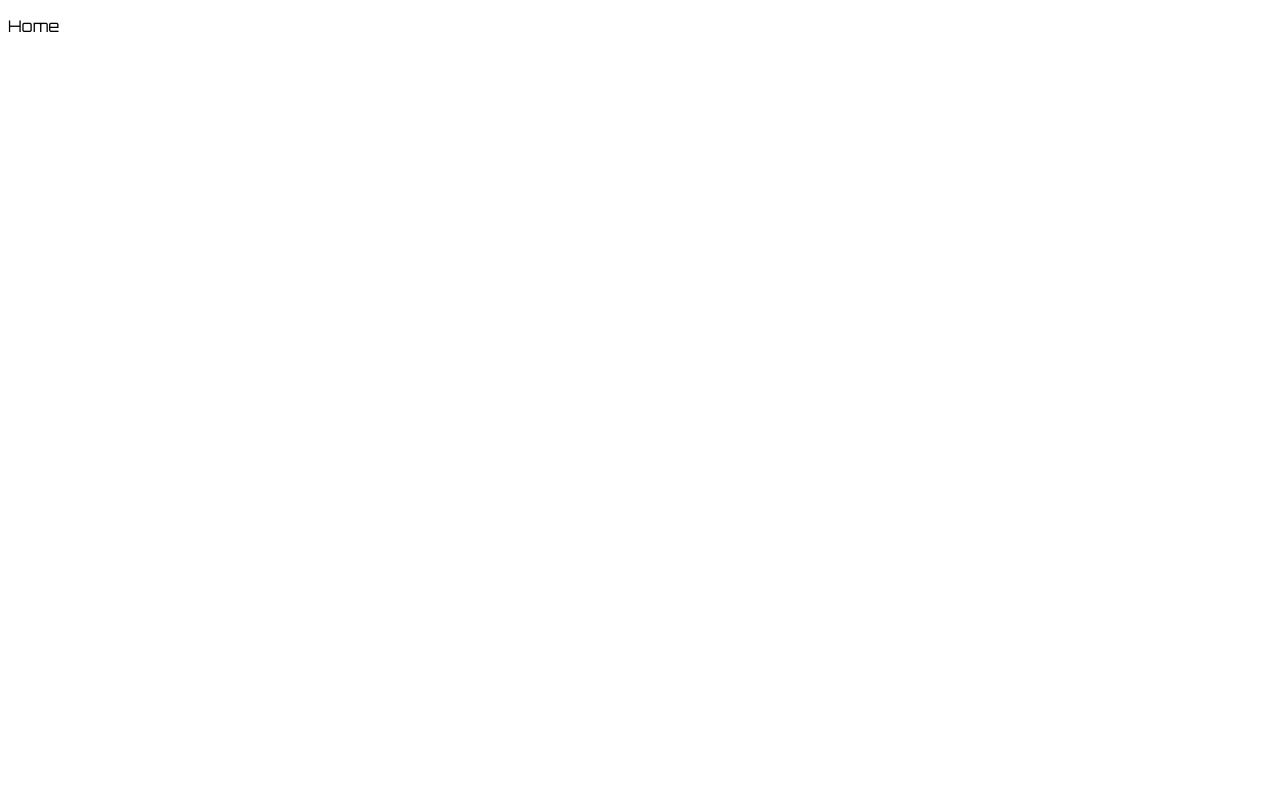
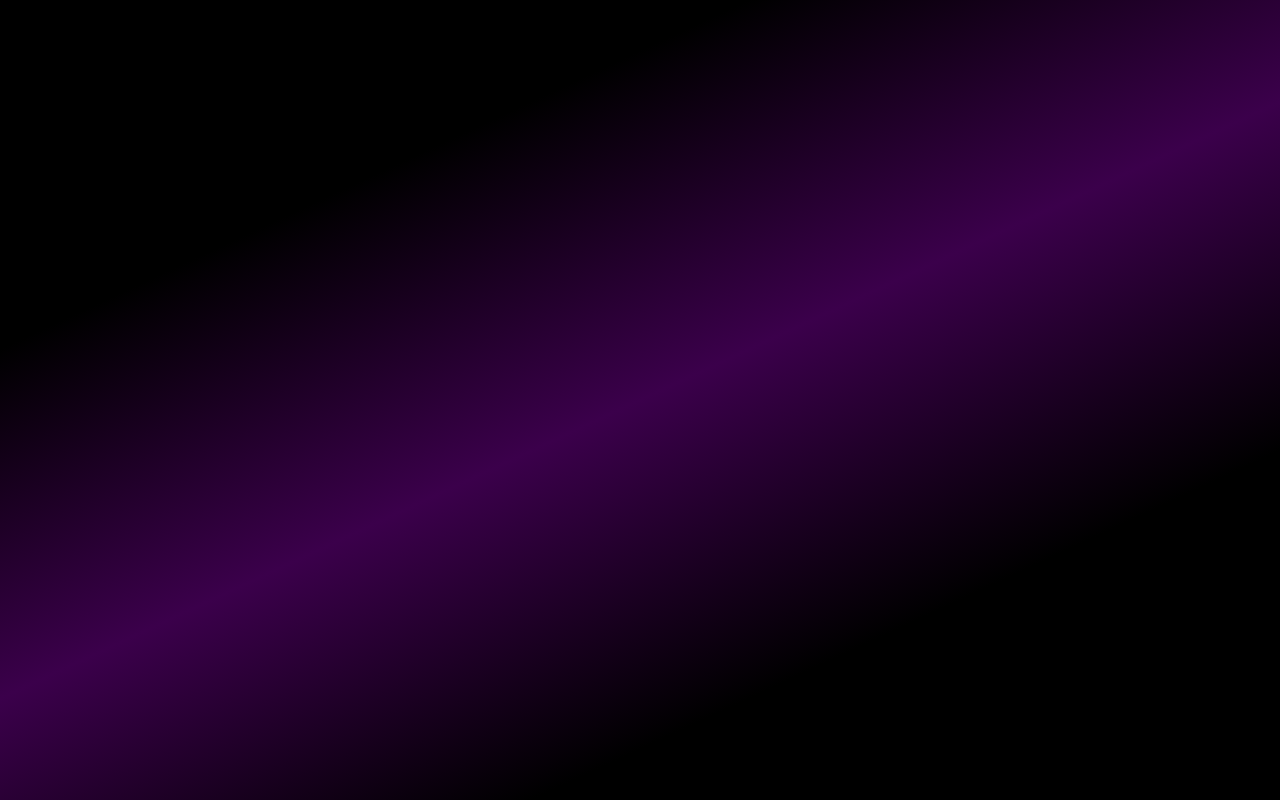
Before and after one commit to waleed2000x/CineX, a React (Vite) app: page / in a window 1280 px wide. Built offline with nearby package versions, Linux system fonts and the light colour scheme; a web font is replaced by a local one.

Commit message:
Theme ContextAdded

```diff
--- a/src/App.jsx
+++ b/src/App.jsx
@@ -1,13 +1,18 @@
 import { Route, Routes } from "react-router-dom";
 import "./scss/index.css";
 import Home from "./components/Home/Home";
+import { ThemeContext, themes } from "./components/themeContext/ThemeContext";
+import { useState } from "react";
 function App() {
+  const [theme, setTheme] = useState(themes.dark);
   return (
-    <>
-      <Routes>
-        <Route path="/" element={<Home />} />
-      </Routes>
-    </>
+    <ThemeContext.Provider value={{ theme, setTheme }}>
+      <div className="app">
+        <Routes>
+          <Route path="/" element={<Home />}></Route>
+        </Routes>
+      </div>
+    </ThemeContext.Provider>
   );
 }
 
--- a/src/components/Appbar/Appbar.jsx
+++ b/src/components/Appbar/Appbar.jsx
@@ -1,3 +1,5 @@
+import WideScreen from "./WideScreen/WideScreen";
+
 export default function Appbar() {
-  return <div>Appbar</div>;
+  return <WideScreen />;
 }
--- a/src/components/Appbar/WideScreen/WideScreen.jsx
+++ b/src/components/Appbar/WideScreen/WideScreen.jsx
@@ -1,3 +1,17 @@
+import { ThemeContext } from "../../themeContext/ThemeContext";
+import { useContext } from "react";
+import { themes } from "../../themeContext/ThemeContext";
+
 export default function WideScreen() {
-  return <div>WideScreen</div>;
+  const { theme, setTheme } = useContext(ThemeContext);
+  const handleTheme = () => {
+    setTheme(theme === themes.light ? themes.dark : themes.light);
+    console.log(theme);
+    console.log(themes);
+  };
+  return (
+    <div onClick={handleTheme} className="wideScreenParent">
+      <h1>WideScreen</h1>
+    </div>
+  );
 }
--- a/src/components/Home/Home.jsx
+++ b/src/components/Home/Home.jsx
@@ -1,6 +1,9 @@
+import Appbar from "../Appbar/Appbar";
+
 export default function Home() {
   return (
     <div>
+      <Appbar />
       <p>Home</p>
     </div>
   );
--- /dev/null
+++ b/src/components/themeContext/ThemeContext.jsx
@@ -0,0 +1,8 @@
+import { createContext } from "react";
+
+export const themes = {
+  dark: "dark",
+  light: "light",
+};
+
+export const ThemeContext = createContext({});
--- a/src/scss/index.css
+++ b/src/scss/index.css
@@ -6,4 +6,18 @@
   font-family: "Kanit", sans-serif;
   font-family: "Poppins", sans-serif;
   font-family: "Orbitron", sans-serif;
+  margin: 0px;
+  padding: 0px;
+}
+
+.app {
+  min-height: 100vh;
+  background: rgb(0, 0, 0);
+  background: linear-gradient(155deg, rgb(0, 0, 0) 25%, rgb(59, 0, 75) 50%, rgb(0, 0, 0) 75%);
+  filter: progid:DXImageTransform.Microsoft.gradient(startColorstr="#000000",endColorstr="#000000",GradientType=1);
+}
+
+.wideScreenParent {
+  display: flex;
+  height: 100px;
 }/*# sourceMappingURL=index.css.map */
--- a/src/scss/index.scss
+++ b/src/scss/index.scss
@@ -6,4 +6,38 @@
   font-family: "Kanit", sans-serif;
   font-family: "Poppins", sans-serif;
   font-family: "Orbitron", sans-serif;
+  margin: 0px;
+  padding: 0px;
 }
+.app {
+  min-height: 100vh;
+
+  background: rgb(0, 0, 0);
+  background: -moz-linear-gradient(
+    155deg,
+    rgba(0, 0, 0, 1) 25%,
+    rgba(59, 0, 75, 1) 50%,
+    rgba(0, 0, 0, 1) 75%
+  );
+  background: -webkit-linear-gradient(
+    155deg,
+    rgba(0, 0, 0, 1) 25%,
+    rgba(59, 0, 75, 1) 50%,
+    rgba(0, 0, 0, 1) 75%
+  );
+  background: linear-gradient(
+    155deg,
+    rgba(0, 0, 0, 1) 25%,
+    rgba(59, 0, 75, 1) 50%,
+    rgba(0, 0, 0, 1) 75%
+  );
+  filter: progid:DXImageTransform.Microsoft.gradient(startColorstr="#000000",endColorstr="#000000",GradientType=1);
+}
+
+// VARIABLES
+$appbarHeight: 100px;
+
+.wideScreenParent {
+  display: flex;
+  height: $appbarHeight;
+}
```
Also changed, not shown: 2 other files (tests, documents, lock files or other folders).
